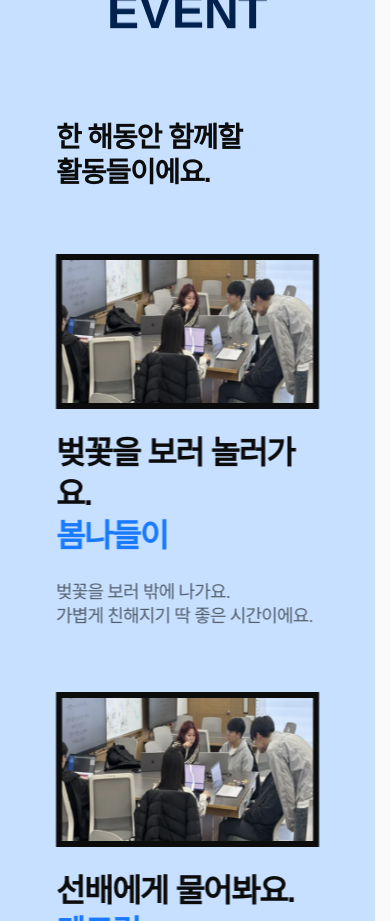
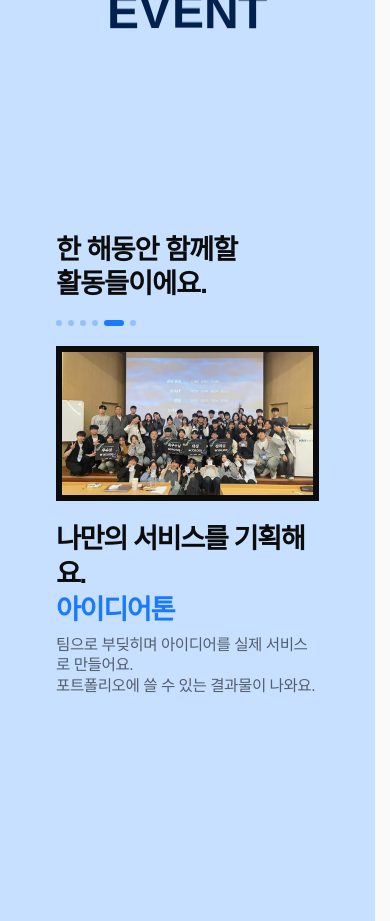
Before and after one commit to ssugameworks/homepage-frontend, a React (Vite) app: page / in a window 390 px wide. Shown: the part 3900-4821 px from the top of the page. Built offline with nearby package versions, Linux system fonts and the light colour scheme; a web font is replaced by a local one.

Commit message:
ㅈㄷㅈㄷ

```diff
--- a/src/pages/homepage/index.tsx
+++ b/src/pages/homepage/index.tsx
@@ -246,10 +246,66 @@ function EventScrollShowcase() {
   return (
     <div
       ref={sectionRef}
-      className="relative hidden w-full lg:block"
+      className="relative w-full"
       style={{ height: `calc(${EVENTS.length} * 140vh)` }}
     >
-      <div className="sticky top-0 flex h-screen items-start pt-28 pb-10">
+      <div className="sticky top-0 h-screen">
+
+        {/* ── Mobile layout ── */}
+        <div className="flex h-full flex-col px-4 pt-28 pb-8 lg:hidden">
+          <div className="shrink-0 pb-5">
+            <div className="text-[clamp(26px,7vw,36px)] font-bold leading-[1.22] tracking-[-0.04em] text-ink">
+              한 해동안 함께할
+              <br />
+              활동들이에요.
+            </div>
+          </div>
+          <div className="flex shrink-0 items-center justify-start gap-1.5 pb-5">
+            {EVENTS.map((_, i) => (
+              <motion.div
+                key={i}
+                className="rounded-full bg-brand"
+                animate={{ width: i === activeIndex ? 20 : 6, opacity: i === activeIndex ? 1 : 0.3 }}
+                transition={{ duration: 0.3, ease: [0.16, 1, 0.3, 1] }}
+                style={{ height: 6 }}
+              />
+            ))}
+          </div>
+          <div className="relative min-h-0 flex-1">
+            <AnimatePresence mode="popLayout" initial={false}>
+              {EVENTS.map((event, index) =>
+                index === activeIndex ? (
+                  <motion.div
+                    key={event.titleHighlight}
+                    className="absolute inset-0 flex flex-col gap-5"
+                    initial={{ opacity: 0 }}
+                    animate={{ opacity: 1 }}
+                    exit={{ opacity: 0 }}
+                    transition={{ duration: 0.4, ease: "easeInOut" }}
+                  >
+                    <div className="w-full shrink-0">
+                      <MacFrame>
+                        <img alt="" className="absolute inset-0 h-full w-full object-cover object-center" src={event.imgSrc} />
+                      </MacFrame>
+                    </div>
+                    <div className="flex flex-col gap-2">
+                      <div className="flex flex-col font-bold tracking-[-1.5px]" style={{ fontSize: "clamp(26px,7vw,36px)" }}>
+                        <span className="leading-[1.3] text-ink">{event.title}</span>
+                        <span className="leading-[1.3] text-brand">{event.titleHighlight}</span>
+                      </div>
+                      <div className="font-medium leading-[1.3] tracking-[-0.03em] text-black/58" style={{ fontSize: "clamp(14px,4vw,17px)" }}>
+                        {event.description}
+                      </div>
+                    </div>
+                  </motion.div>
+                ) : null,
+              )}
+            </AnimatePresence>
+          </div>
+        </div>
+
+        {/* ── Desktop layout ── */}
+        <div className="hidden h-full items-start pt-28 pb-10 lg:flex">
           <div className="mx-auto grid h-full w-full max-w-[1240px] grid-cols-[220px_minmax(0,1fr)] gap-10 px-10">
             <div className="flex flex-col gap-3 pt-10">
               {EVENTS.map((event, index) => {
@@ -284,10 +340,10 @@ function EventScrollShowcase() {
                     <motion.div
                       key={event.titleHighlight}
                       className="absolute inset-0"
-                    initial={reducedMotion ? { opacity: 0 } : { opacity: 0, y: 28 }}
-                    animate={{ opacity: 1, y: 0 }}
-                    exit={reducedMotion ? { opacity: 0 } : { opacity: 0, y: -28 }}
-                    transition={{ duration: 0.45, ease: [0.16, 1, 0.3, 1] }}
+                      initial={{ opacity: 0 }}
+                      animate={{ opacity: 1 }}
+                      exit={{ opacity: 0 }}
+                      transition={{ duration: 0.4, ease: "easeInOut" }}
                     >
                       <EventSpotlightCard
                         index={index + 1}
@@ -303,6 +359,8 @@ function EventScrollShowcase() {
               </AnimatePresence>
             </div>
           </div>
+        </div>
+
       </div>
     </div>
   );
@@ -812,7 +870,7 @@ export function Homepage({ onHeaderConfig, onHeroReady }: PageProps) {
 
           <div className="flex flex-col gap-16 items-center px-10 py-12 md:py-20 w-full"
             style={{ background: "linear-gradient(to bottom,#c7e0ff 0%,#c7e0ff 74%,#fafafa 100%)" }}>
-            <div className="flex w-full max-w-290 flex-col gap-6 px-4 md:px-8">
+            <div className="hidden w-full max-w-290 flex-col gap-6 px-4 md:px-8 lg:flex">
               <div className="max-w-230 text-[clamp(28px,4vw,52px)] font-bold leading-[1.22] tracking-[-0.04em] text-ink">
                 한 해동안 함께할
                 <br />
@@ -821,21 +879,6 @@ export function Homepage({ onHeaderConfig, onHeroReady }: PageProps) {
             </div>
 
             <EventScrollShowcase />
-
-            <div className="flex w-full flex-col gap-16 md:gap-24 lg:hidden">
-              {EVENTS.map((event, index) => (
-                <EventCard
-                  key={event.titleHighlight}
-                  index={index + 1}
-                  reverse={index % 2 === 1}
-                  title={event.title}
-                  titleHighlight={event.titleHighlight}
-                  description={event.description}
-                  imgSrc={event.imgSrc}
-                  imgStyle={event.imgStyle}
-                />
-              ))}
-            </div>
 
             <button onClick={navigateActivity} className="border-b border-[#0c0c0d] flex items-center p-2 bg-transparent cursor-pointer group">
               <span className="font-medium text-ink text-[20px] leading-none transition-opacity duration-300 group-hover:opacity-50">
```
Lines whose indentation alone changed are shown as unchanged.
